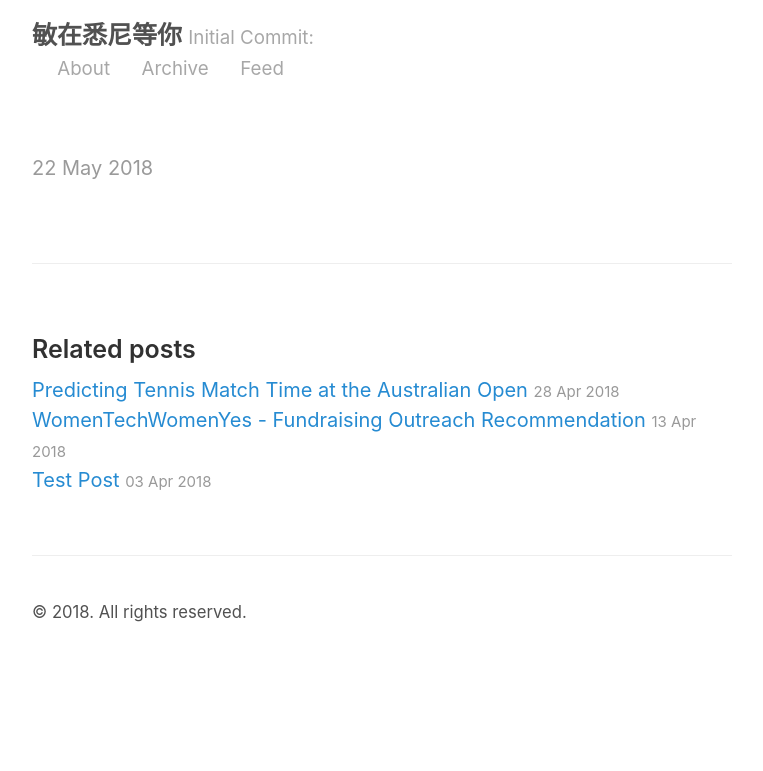
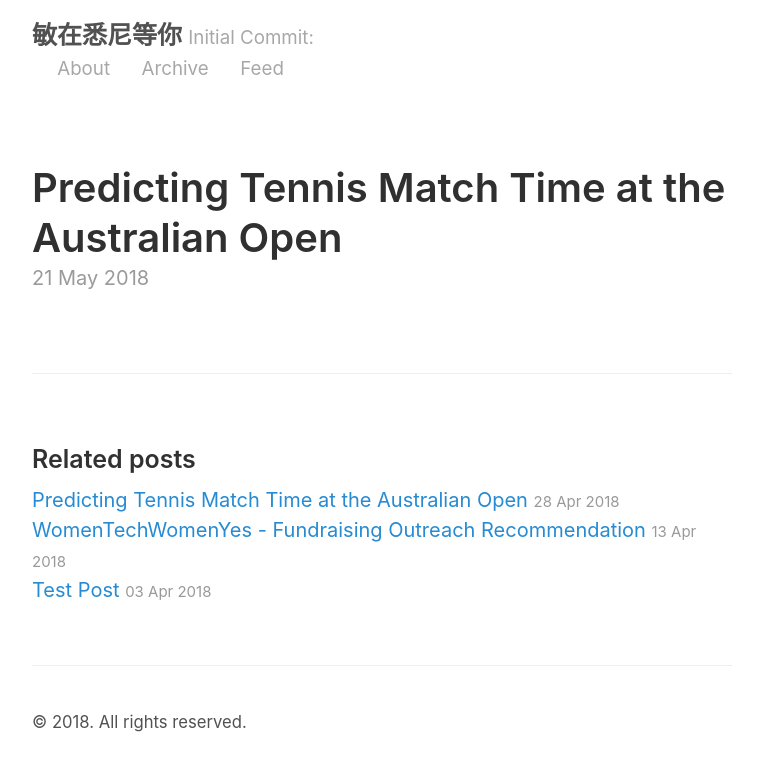
Before and after one commit to mizhao2018/mizhao2018.github.io, a Jekyll site: the page built from _posts/2018-05-21-Predicting-2016-Presidential-Election-Outcome-by-County.md, in a window 1280 px wide. Shown: the top 771 px of the page, without its empty margins (258-1021 px from the left). Built offline with Jekyll 4.4.1, drawn with Linux system fonts in a browser that asks for light colours; our own code applies the rules of GitHub Pages for plain Markdown files; some of the changed lines change nothing that is shown.

Commit message:
Update 2018-05-21-Predicting-2016-Presidential-Election-Outcome-by-County.md

```diff
--- a/_posts/2018-05-21-Predicting-2016-Presidential-Election-Outcome-by-County.md
+++ b/_posts/2018-05-21-Predicting-2016-Presidential-Election-Outcome-by-County.md
@@ -1,4 +1,4 @@
 ---
 layout: post
-**title: Predicting Tennis Match Time at the Australian Open**
+title: Predicting Tennis Match Time at the Australian Open
 ---
```
